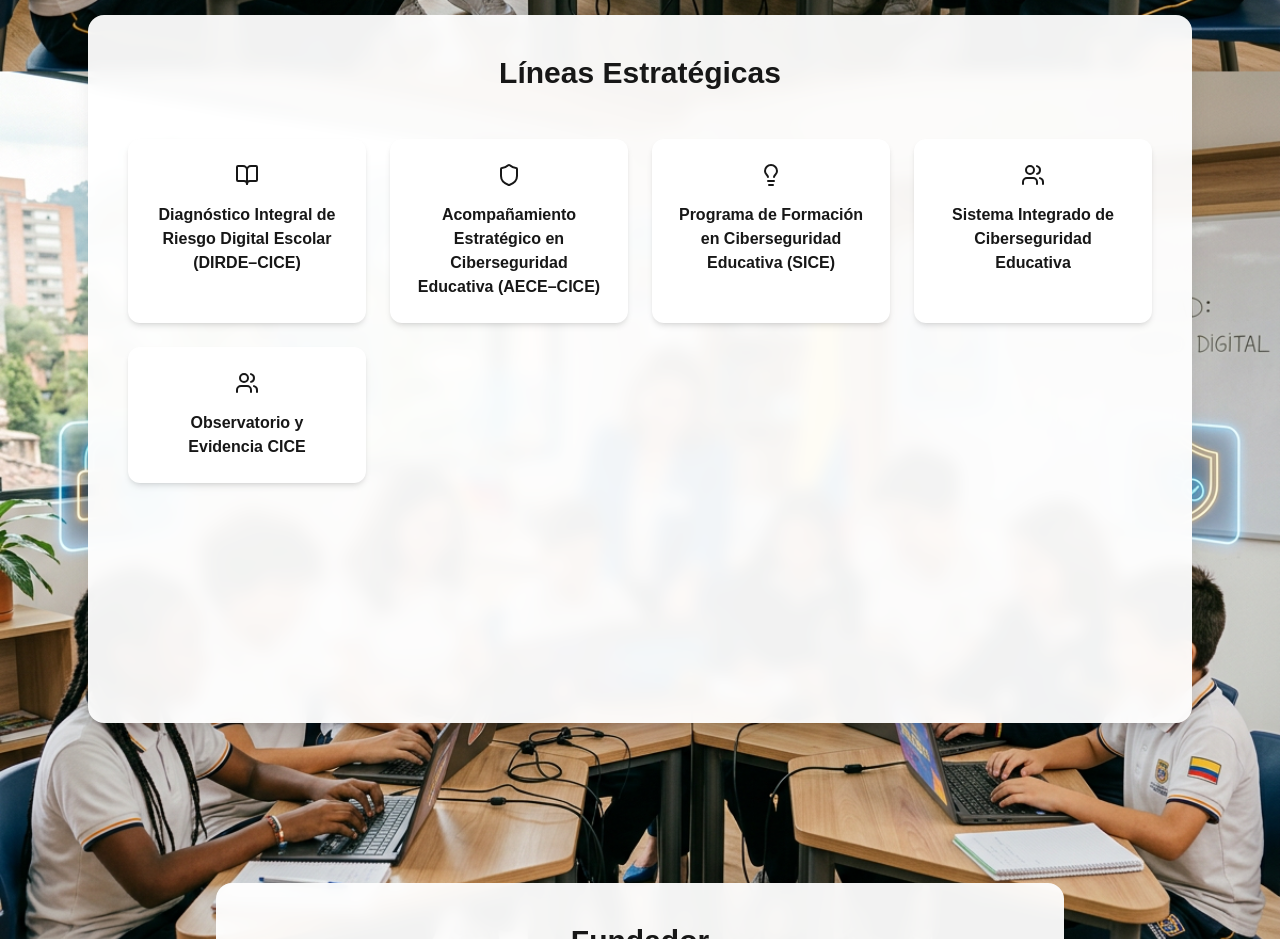
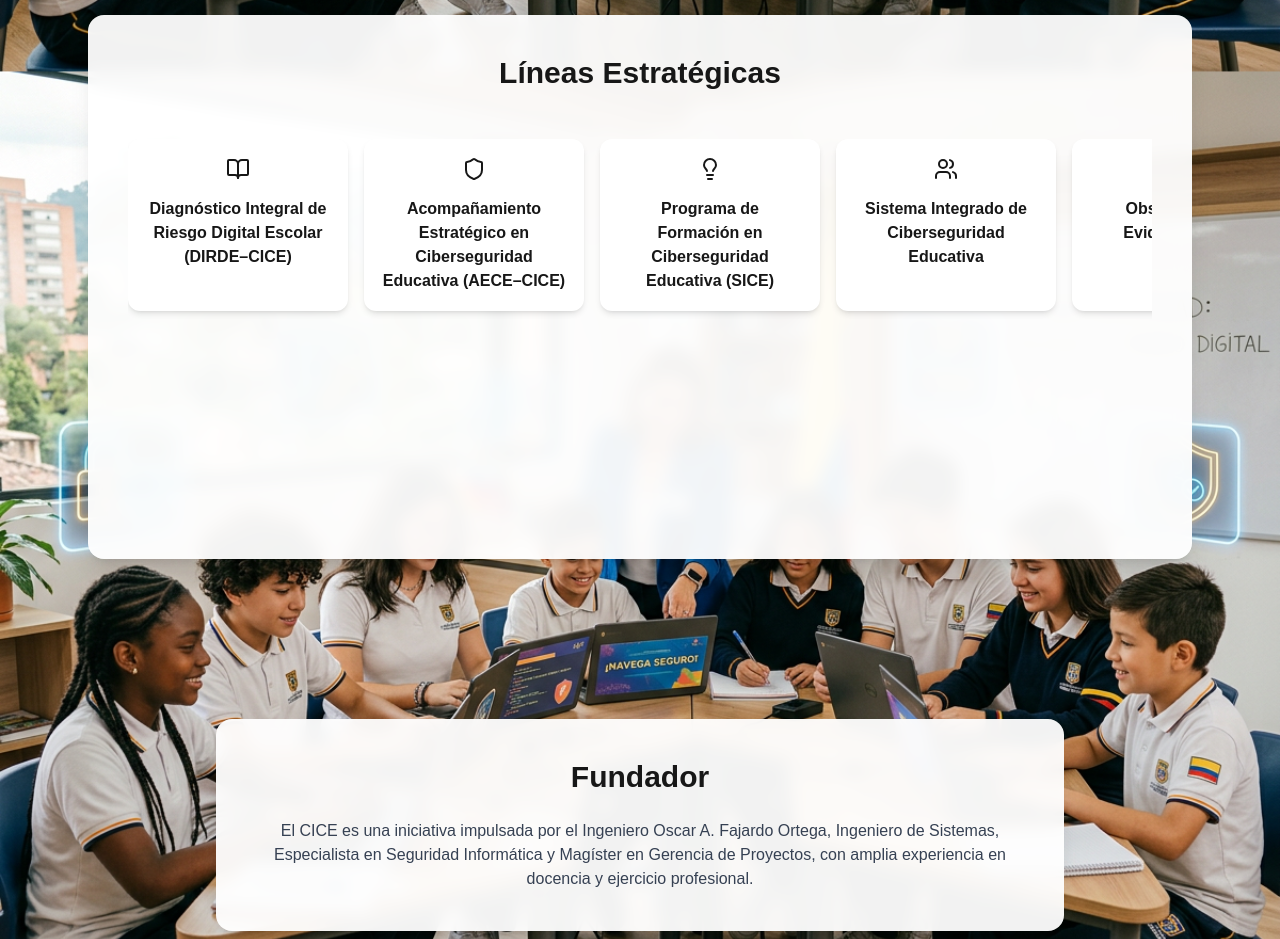
Before and after one commit to Patosoc/cice-web, a Next.js app: page / in a window 1280 px wide. Shown: the part 1840-2779 px from the top of the page. Built offline with nearby package versions, Linux system fonts and the light colour scheme.

Commit message:
mejoras de presentacion5

```diff
--- a/components/LineasEstrategicas.tsx
+++ b/components/LineasEstrategicas.tsx
@@ -60,18 +60,22 @@ export default function LineasEstrategicas() {
           </h2>
 
           {/* CARDS */}
-          <div className="grid md:grid-cols-4 gap-6 mb-10">
+          <div className="flex gap-4 mb-10 overflow-x-auto pb-2">
 
             {servicios.map((item) => (
 
               <motion.div
                 key={item.id}
                 onClick={() => setActivo(item.id)}
-                whileHover={{ y: -8 }}
-                className={`p-6 rounded-xl text-center cursor-pointer transition-all
+                whileHover={{ y: -6, scale: 1.03 }}
+                animate={{
+                  borderColor: activo === item.id ? "#60A5FA" : "rgba(0,0,0,0)",
+                }}
+                transition={{ duration: 0.3 }}
+                className={`min-w-[220px] p-4 rounded-xl text-center cursor-pointer border-2
                   ${activo === item.id
                     ? "bg-blue-900 text-white shadow-xl"
-                    : "bg-white shadow-md"}
+                    : "bg-white shadow-md hover:border-blue-400"}
                 `}
               >
 
```
